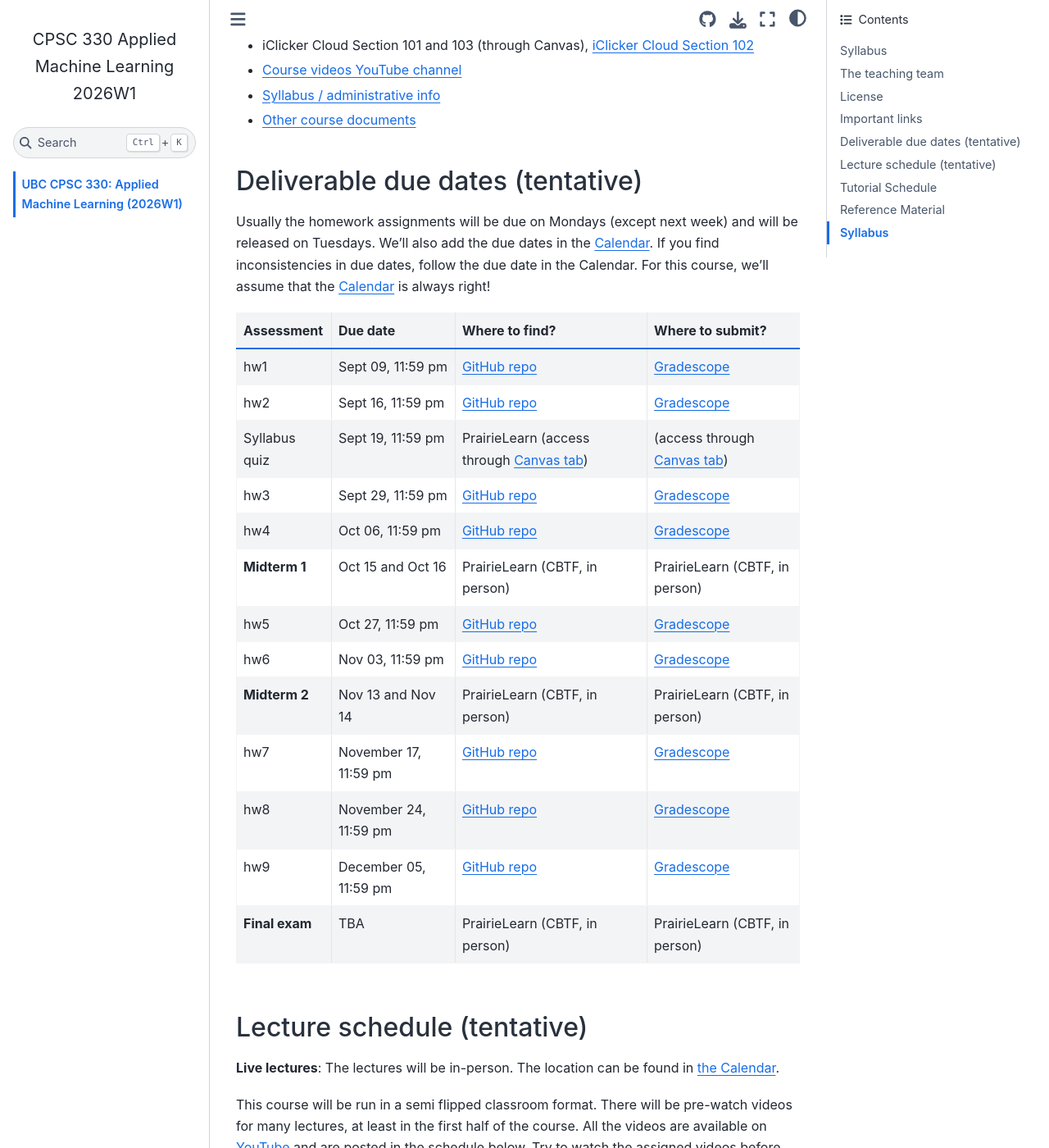
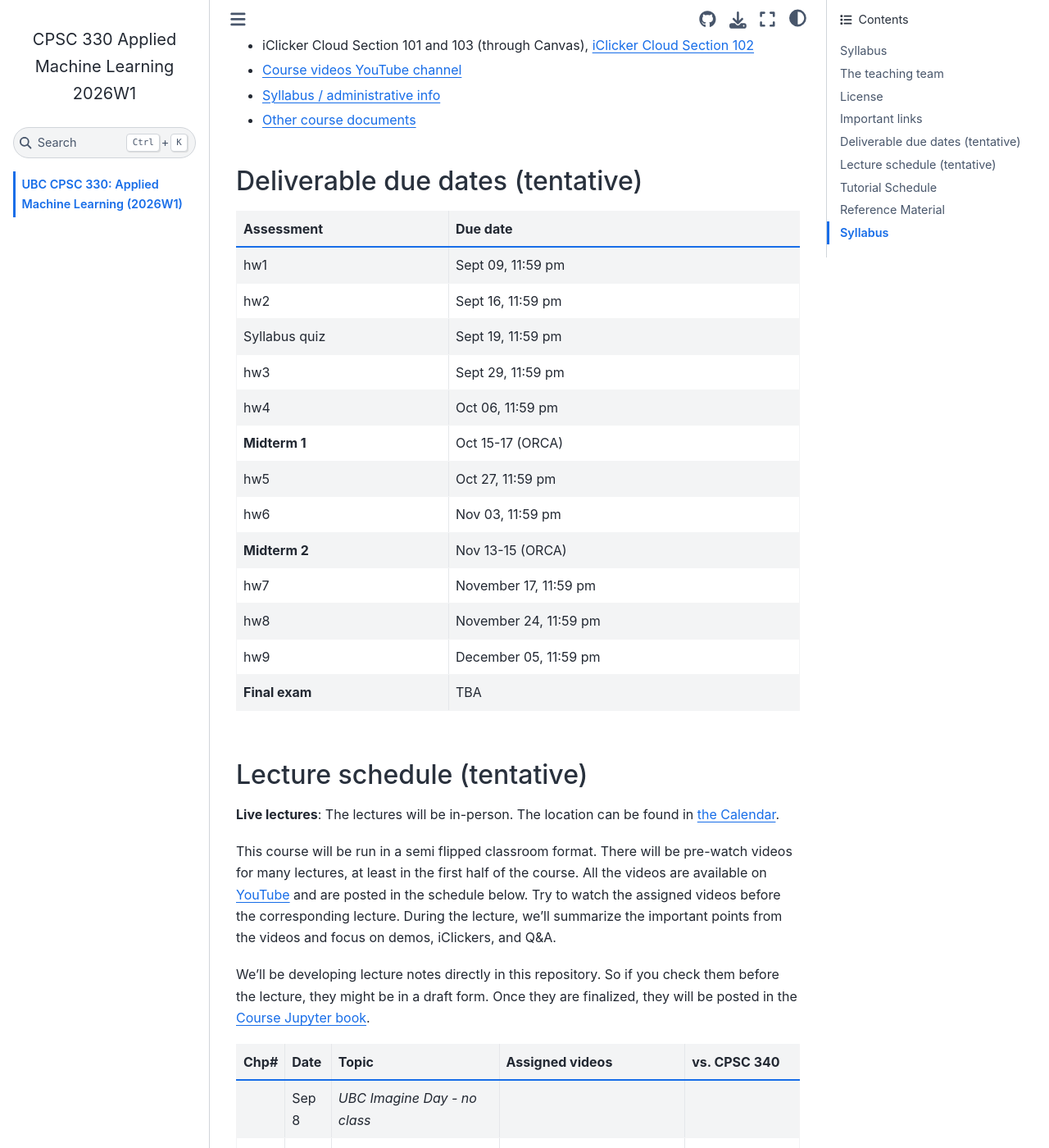
Before and after one commit to UBC-CS/cpsc330-2026W1, a Jupyter Book: the page built from README.md, in a window 1280 px wide and 1400 px high, scrolled down 1498 px. Shown: the whole window at 82% size. Built offline with Jupyter Book 1.0.4 settings and Sphinx 7.4.7 and the Sphinx Book theme 1.1.4, drawn with Linux system fonts in a browser that asks for light colours; pages that are not in the unit, such as notebooks, are missing from menus; comment, search, counter and statistics services are not loaded.

Commit message:
change CBTF to ORCA, update assessment and due date

```diff
--- a/README.md
+++ b/README.md
@@ -44,8 +44,25 @@
 
 ## Deliverable due dates (tentative)
 
-Usually the homework assignments will be due on Mondays (except next week) and will be released on Tuesdays. We'll also add the due dates in the [Calendar](https://htmlpreview.github.io/?https://github.com/UBC-CS/cpsc330/blob/master/docs/calendar.html). If you find inconsistencies in due dates, follow the due date in the Calendar. For this course, we'll assume that the [Calendar](https://htmlpreview.github.io/?https://github.com/UBC-CS/cpsc330/blob/master/docs/calendar.html) is always right!
+<!-- Usually the homework assignments will be due on Mondays (except next week) and will be released on Tuesdays. We'll also add the due dates in the [Calendar](https://htmlpreview.github.io/?https://github.com/UBC-CS/cpsc330/blob/master/docs/calendar.html). If you find inconsistencies in due dates, follow the due date in the Calendar. For this course, we'll assume that the [Calendar](https://htmlpreview.github.io/?https://github.com/UBC-CS/cpsc330/blob/master/docs/calendar.html) is always right! -->
 
+| Assessment     | Due date              |
+|----------------|-----------------------|
+| hw1            | Sept 09, 11:59 pm     |
+| hw2            | Sept 16, 11:59 pm     |
+| Syllabus quiz  | Sept 19, 11:59 pm     |
+| hw3            | Sept 29, 11:59 pm     |
+| hw4            | Oct 06, 11:59 pm      |
+| **Midterm 1**  | Oct 15-17 (ORCA)      |
+| hw5            | Oct 27, 11:59 pm      |
+| hw6            | Nov 03, 11:59 pm      |
+| **Midterm 2**  | Nov 13-15 (ORCA)      |
+| hw7            | November 17, 11:59 pm |
+| hw8            | November 24, 11:59 pm |
+| hw9            | December 05, 11:59 pm |
+| **Final exam** | TBA                   |
+
+<!--
 | Assessment     | Due date              | Where to find?                                                                     | Where to submit?                                                    |
 | -------------- | --------------------- | ---------------------------------------------------------------------------------- | ------------------------------------------------------------------- |
 | hw1            | Sept 09, 11:59 pm     | [GitHub repo](https://github.com/new?template_name=hw1&template_owner=ubc-cpsc330) | [Gradescope](https://www.gradescope.ca/courses/29785)               |
@@ -53,14 +70,15 @@
 | Syllabus quiz  | Sept 19, 11:59 pm     | PrairieLearn (access through [Canvas tab](https://canvas.ubc.ca/courses/170662))   | (access through [Canvas tab](https://canvas.ubc.ca/courses/170662)) |
 | hw3            | Sept 29, 11:59 pm     | [GitHub repo](https://github.com/new?template_name=hw3&template_owner=ubc-cpsc330) | [Gradescope](https://www.gradescope.ca/courses/29785)               |
 | hw4            | Oct 06, 11:59 pm      | [GitHub repo](https://github.com/new?template_name=hw4&template_owner=ubc-cpsc330) | [Gradescope](https://www.gradescope.ca/courses/29785)               |
-| **Midterm 1**  | Oct 15 and Oct 16     | PrairieLearn (CBTF, in person)                                                     | PrairieLearn (CBTF, in person)                                      |
+| **Midterm 1**  | Oct 15 and Oct 16     | PrairieLearn (ORCA, in person)                                                     | PrairieLearn (ORCA, in person)                                      |
 | hw5            | Oct 27, 11:59 pm      | [GitHub repo](https://github.com/new?template_name=hw5&template_owner=ubc-cpsc330) | [Gradescope](https://www.gradescope.ca/courses/29785)               |
 | hw6            | Nov 03, 11:59 pm      | [GitHub repo](https://github.com/new?template_name=hw6&template_owner=ubc-cpsc330) | [Gradescope](https://www.gradescope.ca/courses/29785)               |
-| **Midterm 2**  | Nov 13 and Nov 14     | PrairieLearn (CBTF, in person)                                                     | PrairieLearn (CBTF, in person)                                      |
+| **Midterm 2**  | Nov 13 and Nov 14     | PrairieLearn (ORCA, in person)                                                     | PrairieLearn (ORCA, in person)                                      |
 | hw7            | November 17, 11:59 pm | [GitHub repo](https://github.com/new?template_name=hw7&template_owner=ubc-cpsc330) | [Gradescope](https://www.gradescope.ca/courses/29785)               |
 | hw8            | November 24, 11:59 pm | [GitHub repo](https://github.com/new?template_name=hw8&template_owner=ubc-cpsc330) | [Gradescope](https://www.gradescope.ca/courses/29785)               |
 | hw9            | December 05, 11:59 pm | [GitHub repo](https://github.com/new?template_name=hw9&template_owner=ubc-cpsc330) | [Gradescope](https://www.gradescope.ca/courses/29785)               |
-| **Final exam** | TBA                   | PrairieLearn (CBTF, in person)                                                     | PrairieLearn (CBTF, in person)                                      |
+| **Final exam** | TBA                   | PrairieLearn (ORCA, in person)                                                     | PrairieLearn (ORCA, in person)                                      |
+-->
 
 ## Lecture schedule (tentative)
 
```
Also changed, not shown: docs/grades.md (+1 -1 lines), docs/schedule.md (+3 -3 lines), syllabus.md (+12 -14 lines).
